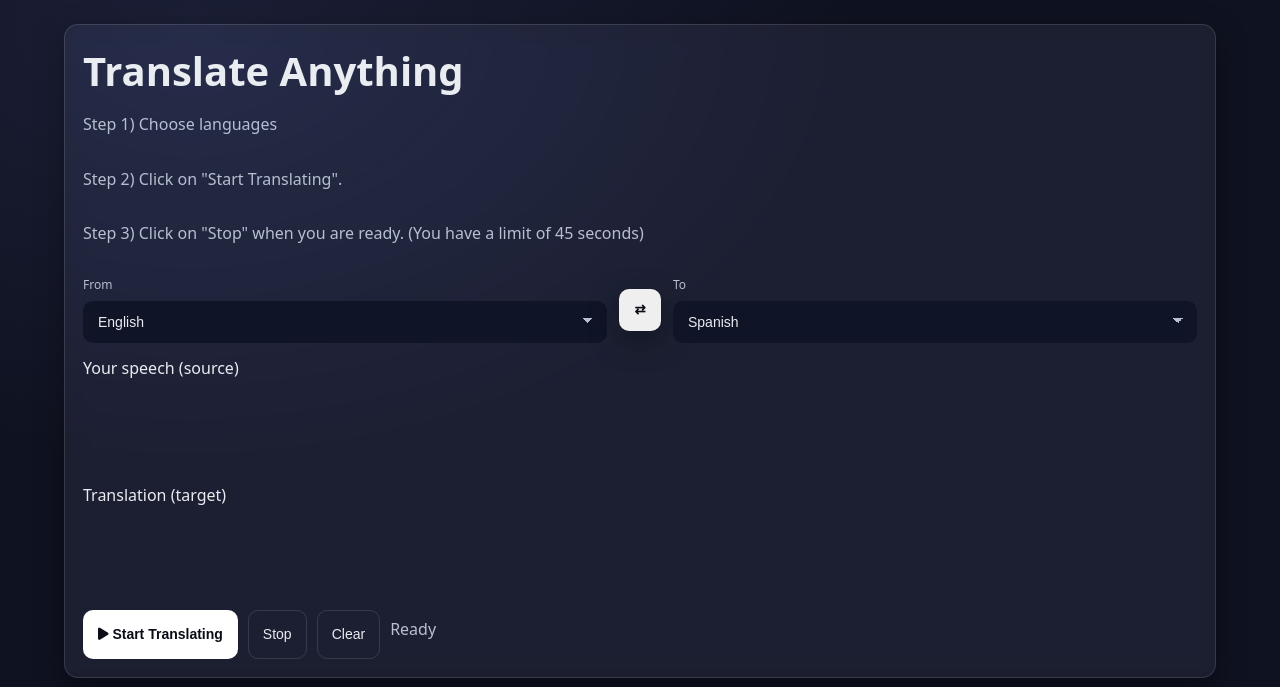
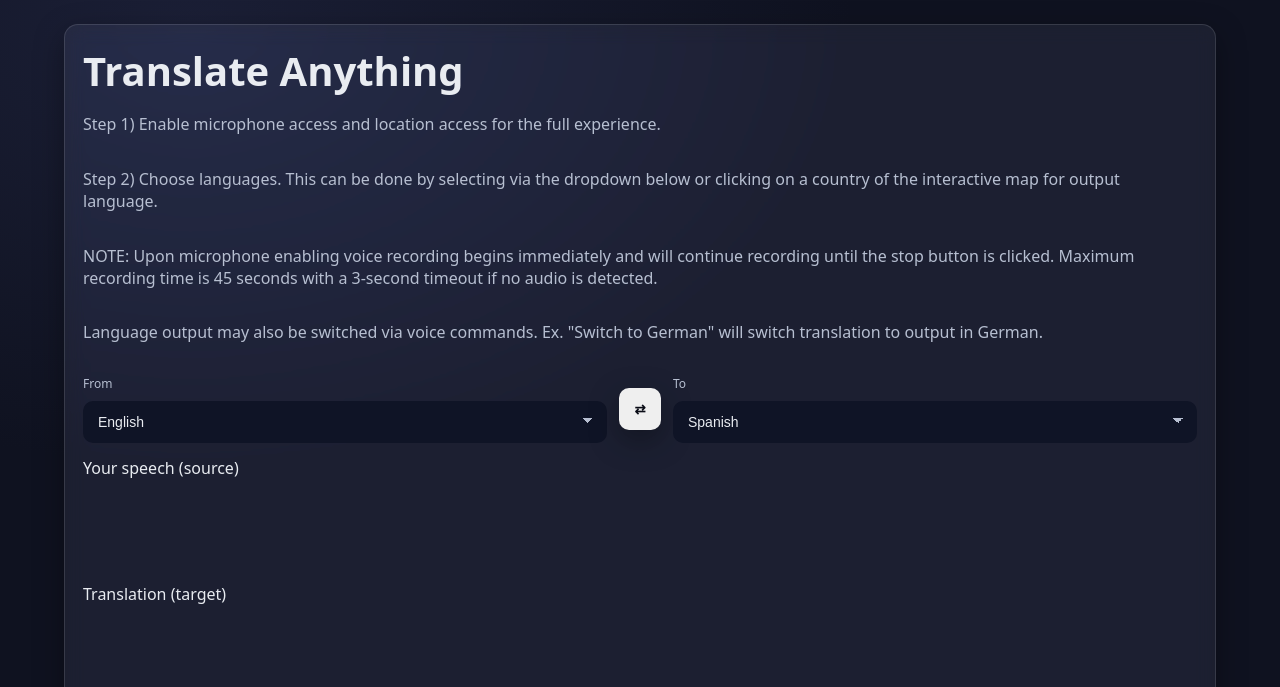
Before and after one commit to m20re/HCIProject, a Django app: page / in a window 1280 px wide. Shown: the part 55-742 px from the top of the page. Run offline with Django 5.2, Linux system fonts and the light colour scheme.

Commit message:
Added voice commands. Added instructions

```diff
--- a/static/translator/translator.js
+++ b/static/translator/translator.js
@@ -2,14 +2,15 @@ let mediaRecorder;
 let chunks = [];
 let transcript = null;
 
-// 🔊 Silence detection
 let silenceTimer = null;
 let audioContext = null;
 let analyser = null;
 let dataArray = null;
 
-// 🚫 Manual stop flag (user clicked Stop button)
+
 let manualStop = false;
+
+
 
 function setStatus(msg) {
   const el = document.getElementById('status');
@@ -67,20 +68,63 @@ function getCsrfToken() {
   return meta ? meta.getAttribute('content') : '';
 }
 
-/* -------------------------------------------------------------------------- */
-/*                            START RECORDING (NEW)                           */
-/* -------------------------------------------------------------------------- */
+
+const LANGUAGE_KEYWORDS = {
+  english: "en",
+  spanish: "es",
+  german: "de",
+  french: "fr",
+  japanese: "ja",
+  chinese: "zh",
+  korean: "ko",
+  italian: "it",
+  portuguese: "pt",
+  russian: "ru"
+};
+
+function detectLanguageCommand(text) {
+  if (!text) return null;
+  const lower = text.toLowerCase();
+
+  const patterns = [
+    /switch to ([a-z]+)/,
+    /translate to ([a-z]+)/,
+    /change language to ([a-z]+)/,
+    /set language to ([a-z]+)/,
+    /([a-z]+) mode$/
+  ];
+
+  for (const pat of patterns) {
+    const m = lower.match(pat);
+    if (m && m[1]) {
+      const langName = m[1].trim().toLowerCase();
+      if (LANGUAGE_KEYWORDS[langName]) {
+        return LANGUAGE_KEYWORDS[langName];
+      }
+    }
+  }
+
+  return null;
+}
+
+function applyLanguageChange(code) {
+  const select = document.getElementById("toLang");
+  if (!select) return;
+  select.value = code;
+  setStatus("Language switched to " + code.toUpperCase());
+}
+
 
 async function startRecording() {
-  manualStop = false;   // Reset stop flag for new recording cycle
-  if (silenceTimer) {   // Clear any leftover silence timer
+  manualStop = false;
+  if (silenceTimer) {
     clearTimeout(silenceTimer);
     silenceTimer = null;
   }
 
   const stream = await navigator.mediaDevices.getUserMedia({ audio: true });
 
-  /* ----------------------- Silence Detection Setup ----------------------- */
+  // Silence detection setup
   audioContext = new AudioContext();
   const source = audioContext.createMediaStreamSource(stream);
   analyser = audioContext.createAnalyser();
@@ -91,7 +135,6 @@ async function startRecording() {
   function checkSilence() {
     analyser.getByteTimeDomainData(dataArray);
 
-    // RMS loudness
     let sum = 0;
     for (let i = 0; i < dataArray.length; i++) {
       const v = (dataArray[i] - 128) / 128;
@@ -99,13 +142,13 @@ async function startRecording() {
     }
     const rms = Math.sqrt(sum / dataArray.length);
 
-    const SILENCE_THRESHOLD = 0.015;  // microphone-dependent
-    const SILENCE_TIMEOUT = 3000;     // 3 seconds
+    const SILENCE_THRESHOLD = 0.015;
+    const SILENCE_TIMEOUT = 3000;
 
     if (rms < SILENCE_THRESHOLD) {
       if (!silenceTimer) {
         silenceTimer = setTimeout(() => {
-          stopRecording(); // silence-triggered stop
+          stopRecording();
         }, SILENCE_TIMEOUT);
       }
     } else {
@@ -120,7 +163,6 @@ async function startRecording() {
 
   requestAnimationFrame(checkSilence);
 
-  /* -------------------------- Media Recorder ----------------------------- */
   const mime = MediaRecorder.isTypeSupported('audio/webm;codecs=opus')
     ? 'audio/webm;codecs=opus'
     : (MediaRecorder.isTypeSupported('audio/mp4') ? 'audio/mp4' : '');
@@ -141,7 +183,7 @@ async function startRecording() {
 }
 
 /* -------------------------------------------------------------------------- */
-/*                             STOP RECORDING (NEW)                           */
+/*                               STOP RECORDING                                */
 /* -------------------------------------------------------------------------- */
 
 function stopRecording() {
@@ -161,9 +203,6 @@ function stopRecording() {
   }
 }
 
-/* -------------------------------------------------------------------------- */
-/*                                   FINISH                                   */
-/* -------------------------------------------------------------------------- */
 
 async function handleStop() {
   if (!chunks.length) {
@@ -181,7 +220,7 @@ async function handleStop() {
   if (stopBtn) stopBtn.disabled = true;
 
   if (blob.size < 8 * 1024) {
-    setStatus('Recording too short or silent, record at least 1-2 seconds');
+    setStatus('Recording too short or silent.');
     return;
   }
 
@@ -193,6 +232,7 @@ async function handleStop() {
   const to = setTimeout(() => controller.abort('timeout'), 45000);
 
   setStatus('Uploading…');
+
   try {
     const resp = await fetch((window.API && window.API.uploadAudioUrl) || '/upload_audio', {
       method: 'POST',
@@ -211,17 +251,22 @@ async function handleStop() {
       return;
     }
 
-    if (data?.code === 'NO_TRANSCRIPT') {
-      setStatus('No speech detected.');
-      show(data);
+    transcript = data?.transcript;
+    setTranscript(transcript);
+
+    /* -------------------------------------------------- */
+    /* 🔍 VOICE COMMAND CHECK (STOP TRANSLATION)          */
+    /* -------------------------------------------------- */
+    const newLang = detectLanguageCommand(transcript);
+    if (newLang) {
+      applyLanguageChange(newLang);
+      transcript = null;
+
+      setTimeout(() => startRecording(), 800);
       return;
     }
 
-    setStatus('Done');
-    transcript = data?.transcript;
-    setTranscript(transcript);
-
-    // Auto translate
+    // Otherwise translate normally
     await handleTranslate();
 
   } catch (err) {
@@ -237,13 +282,13 @@ async function handleStop() {
   }
 }
 
+
 async function handleTranslate() {
   if (!transcript) {
     setStatus("No transcript provided");
     return;
   }
 
-  // hard select the destination
   const toLangSelect = document.getElementById('toLang');
   const targetLang = toLangSelect ? toLangSelect.value : 'es';
 
@@ -255,6 +300,7 @@ async function handleTranslate() {
   const to = setTimeout(() => controller.abort('timeout'), 30000);
 
   setStatus("Translating...");
+
   try {
     const resp = await fetch((window.API && window.API.translateAudioUrl) || '/translate_audio', {
       method: 'POST',
@@ -266,7 +312,6 @@ async function handleTranslate() {
     clearTimeout(to);
 
     const data = await resp.json().catch(() => null);
-    console.log('[translate] response', resp.status, data);
 
     if (!resp.ok) {
       setStatus('Translation failed.');
@@ -283,42 +328,28 @@ async function handleTranslate() {
       if (data.audio_url) {
         try {
           const audio = new Audio(data.audio_url);
-
           audio.onended = () => {
             setStatus('Translation ready');
-
-            // ✅ Add small delay before restarting recording
             if (!manualStop) {
               setTimeout(() => {
-                silenceTimer = null;   // reset leftover silence timer
+                silenceTimer = null;
                 startRecording();
-              }, 800); // 0.8s delay
+              }, 800);
             } else {
               setStatus('Stopped');
             }
           };
-
           await audio.play();
           setStatus('Playing translated audio...');
-
         } catch (e) {
-          console.warn("Audio playback failed:", e);
           setStatus('Translation ready, audio unavailable.');
-
           if (!manualStop) {
-            setTimeout(() => {
-              silenceTimer = null;
-              startRecording();
-            }, 800);
+            setTimeout(() => startRecording(), 800);
           }
         }
-
       } else {
         if (!manualStop) {
-          setTimeout(() => {
-            silenceTimer = null;
-            startRecording();
-          }, 800);
+          setTimeout(() => startRecording(), 800);
         }
       }
 
@@ -327,7 +358,7 @@ async function handleTranslate() {
       show(data || { error: 'EMPTY_TRANSLATION' });
     }
 
-  } catch(err) {
+  } catch (err) {
     clearTimeout(to);
     const aborted = (err?.name === 'AbortError') || String(err).includes('timeout');
     if (aborted) {
@@ -339,6 +370,7 @@ async function handleTranslate() {
     }
   }
 }
+
 
 document.addEventListener('DOMContentLoaded', () => {
   const startBtn = document.getElementById('translateBtn');
@@ -354,7 +386,7 @@ document.addEventListener('DOMContentLoaded', () => {
   if (stopBtn) {
     stopBtn.disabled = true;
     stopBtn.addEventListener('click', () => {
-      manualStop = true;   // prevents future auto-restart
+      manualStop = true;
       stopRecording();
     });
   }
--- a/templates/ui/map.html
+++ b/templates/ui/map.html
@@ -4,7 +4,7 @@
 <head>
   <meta charset="utf-8" />
   <meta name="viewport" content="width=device-width, initial-scale=1" />
-  <title>Twilingo — Map</title>
+  <title>Twilingo</title>
   <link rel="stylesheet" href="{% static 'css/style.css' %}">
   <link rel="stylesheet" href="https://unpkg.com/leaflet@1.9.4/dist/leaflet.css" />
   <link href="https://cdnjs.cloudflare.com/ajax/libs/font-awesome/6.0.0/css/all.min.css" rel="stylesheet">
@@ -30,10 +30,15 @@
 <main class="main stack">
   <section class="card pad stack">
     <h1 class="h1 m-0">Translate Anything</h1>
-    <p class="lead">Step 1) Choose languages</p>
-    <p class="lead">Step 2) Click on "Start Translating".</p>
-    <p class="lead">Step 3) Click on "Stop" when you are ready. (You have a limit of 45 seconds)</p>
-
+    <p class="lead">Step 1) Enable microphone access and location access for the full experience.</p>
+    <p class="lead">Step 2) Choose languages. This can be done by selecting via the
+        dropdown below or clicking on a country of the
+        interactive map for output language.</p>
+    <p class="lead">NOTE: Upon microphone enabling voice recording begins immediately and will continue
+        recording until the stop button is clicked. Maximum recording time is 45 seconds with a
+        3-second timeout if no audio is detected.</p>
+    <p class="lead">Language output may also be switched via voice commands. Ex. "Switch to German"
+        will switch translation to output in German.</p>
     <!-- Language controls -->
     <div class="controls">
       <div class="lang-picker">
```
Also changed, not shown: templates/pages/home.html (+10 -4 lines).
